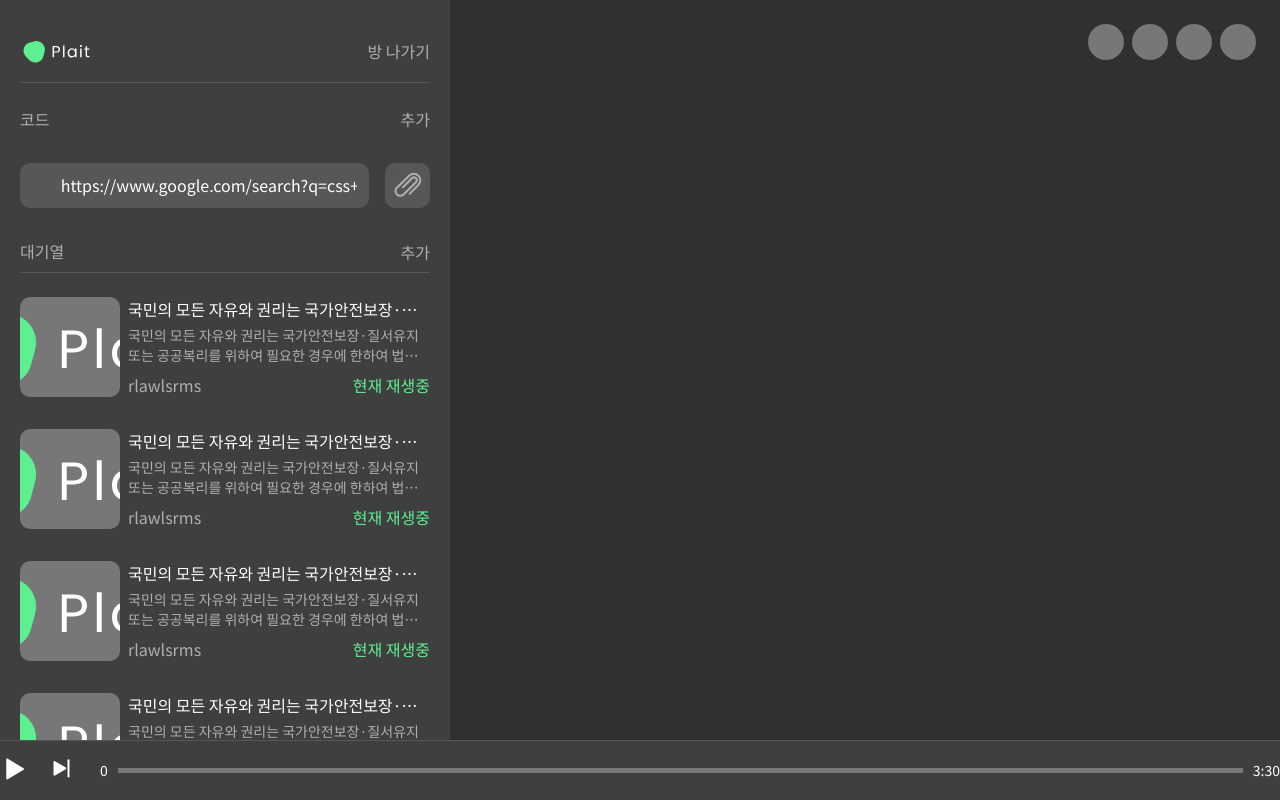
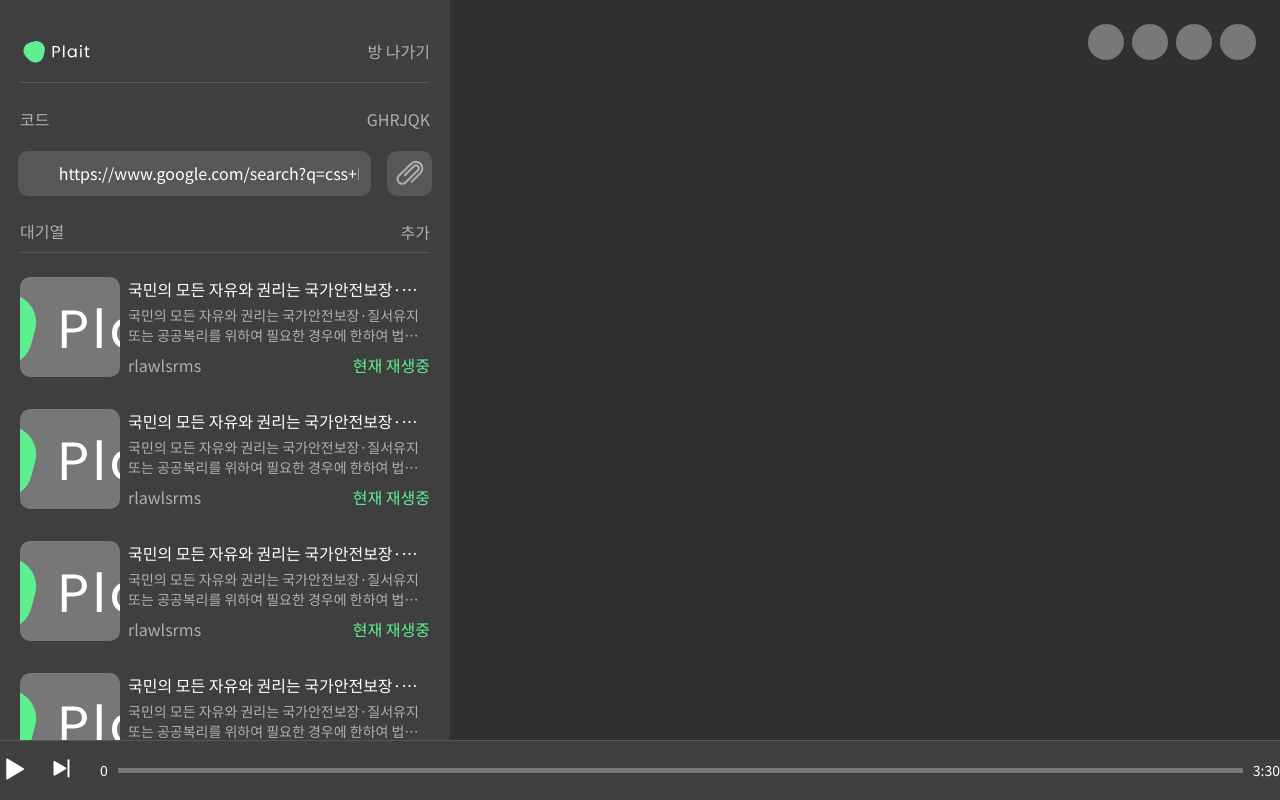
Before and after one commit to KJG04/Plait-Front-End, a Next.js app: page /404 in a window 1280 px wide. Built offline with nearby package versions, Linux system fonts and the light colour scheme.

Commit message:
🔌 (#4) - add code in aside

```diff
--- a/src/components/Aside/index.tsx
+++ b/src/components/Aside/index.tsx
@@ -12,11 +12,12 @@ const Aside = () => {
         <S.TextButton>방 나가기</S.TextButton>
       </S.Header>
       <S.Line />
+      <S.InviteContainer>
         <S.MemberHeader>
           <span>코드</span>
-        <S.TextButton>추가</S.TextButton>
+          <S.TextButton>GHRJQK</S.TextButton>
         </S.MemberHeader>
-      <S.MemberHeader>
+        <S.HeaderWrapper>
           <S.Link
             value="
         https://www.google.com/search?q=css+Range+Slider&oq=css+Range+Slider&aqs=chrome..69i57j69i64j69i61.1092j0j7&sourceid=chrome&ie=UTF-8&safe=active&ssui=on
@@ -25,7 +26,8 @@ const Aside = () => {
           <S.Copy>
             <Image src={ClipIcon} alt="copy" />
           </S.Copy>
-      </S.MemberHeader>
+        </S.HeaderWrapper>
+      </S.InviteContainer>
       <div>
         <S.MemberHeader>
           <span>대기열</span>
--- a/src/components/Aside/styles.ts
+++ b/src/components/Aside/styles.ts
@@ -49,6 +49,10 @@ export const MemberHeader = styled.div`
   width: 100%;
 `;
 
+export const HeaderWrapper = styled(MemberHeader)`
+  padding: 0px 8px;
+`;
+
 export const ListContainer = styled.div`
   display: flex;
   flex-direction: column;
@@ -88,3 +92,9 @@ export const Copy = styled.button`
     background-color: ${({ theme }) => theme.colors.grayscale.lightGray};
   }
 `;
+
+export const InviteContainer = styled.div`
+  display: flex;
+  flex-direction: column;
+  row-gap: 12px;
+`;
```
Lines whose indentation alone changed are shown as unchanged.
